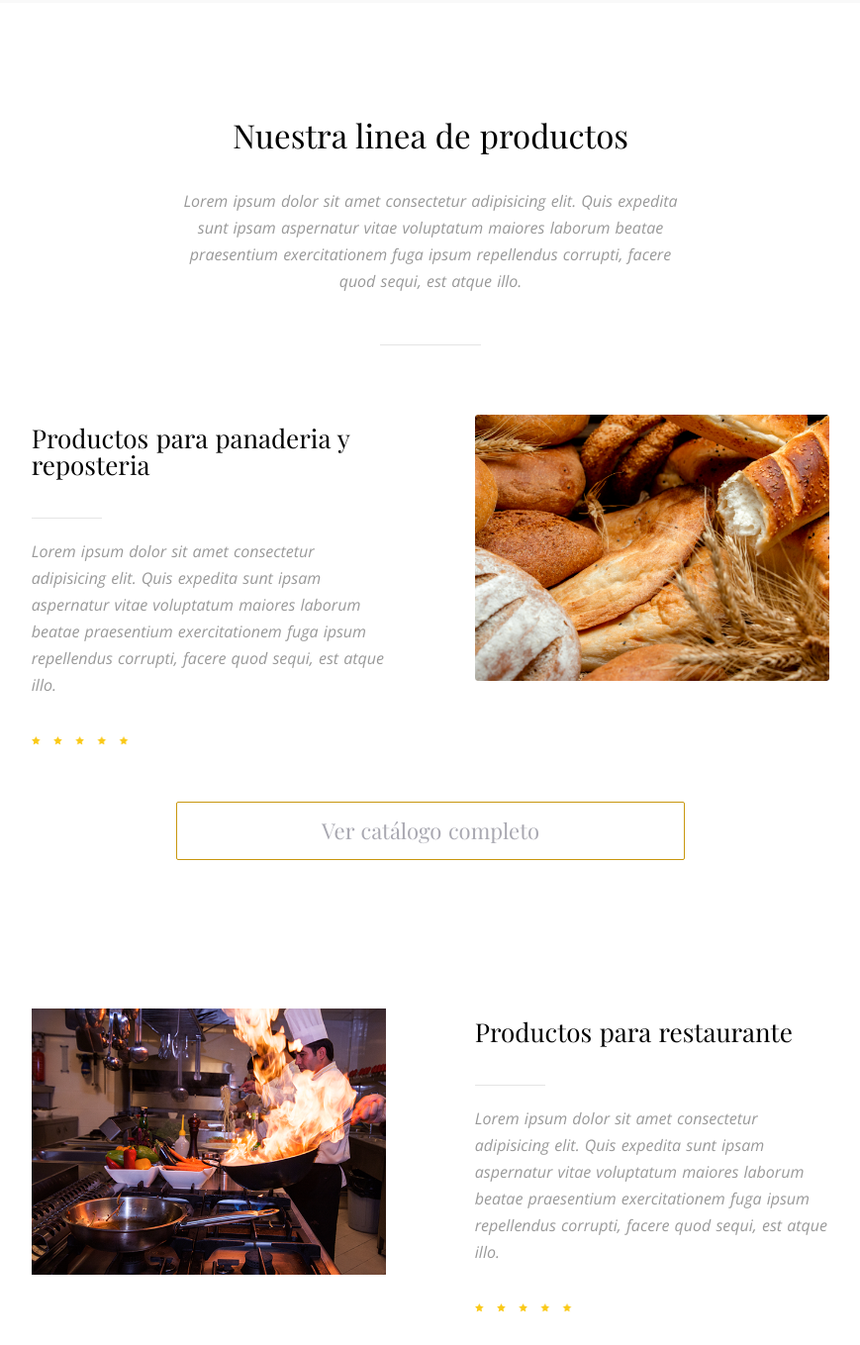
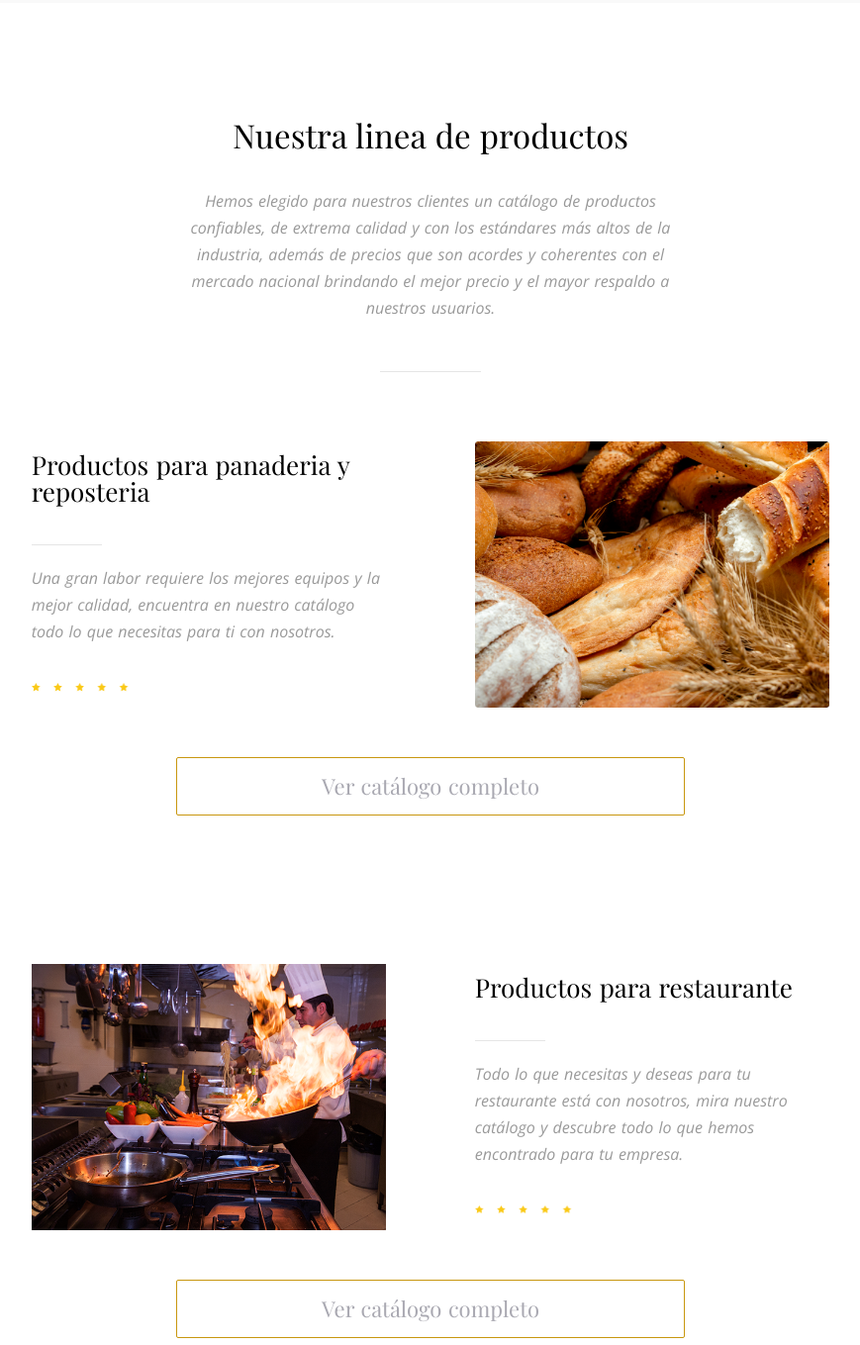
Before and after one commit to AdnCodeMasterDisk/dibac-test, a plain HTML site: page index.html in a window 1280 px wide. Shown: the part 1101-2460 px from the top of the page at 99% size, without its empty margins (205-1074 px from the left). Drawn offline with nearby package versions, Linux system fonts and the light colour scheme; a web font is replaced by a local one.

Commit message:
Add files via upload

```diff
--- a/index.html
+++ b/index.html
@@ -130,9 +130,7 @@
 
 
                 <p class="textcatalogo body1 tac i">
-                    Lorem ipsum dolor sit amet consectetur adipisicing elit. Quis expedita sunt ipsam aspernatur vitae
-                    voluptatum maiores laborum beatae praesentium exercitationem fuga ipsum repellendus corrupti, facere
-                    quod sequi, est atque illo.
+                    Hemos elegido para nuestros clientes un catálogo de productos confiables, de extrema calidad y con los estándares más altos de la industria, además de precios que son acordes y coherentes con el mercado nacional brindando el mejor precio y el mayor respaldo a nuestros usuarios.
                 </p>
 
                 <div class="wx30 wl20 wm30 wx40 o1 separador1 ma" style="margin-top: 50px;">
@@ -158,11 +156,7 @@
                     </div>
 
                     <p class="textcatalogo body1 tal i">
-                        Lorem ipsum dolor sit amet consectetur adipisicing elit. Quis expedita sunt ipsam aspernatur
-                        vitae
-                        voluptatum maiores laborum beatae praesentium exercitationem fuga ipsum repellendus corrupti,
-                        facere
-                        quod sequi, est atque illo.
+                        Una gran labor requiere los mejores equipos y la mejor calidad, encuentra en nuestro catálogo todo lo que necesitas para ti con nosotros.
                     </p>
 
                     <div class="startscatalogo">
@@ -208,11 +202,7 @@
                     </div>
 
                     <p class="textcatalogo body1 tal i">
-                        Lorem ipsum dolor sit amet consectetur adipisicing elit. Quis expedita sunt ipsam aspernatur
-                        vitae
-                        voluptatum maiores laborum beatae praesentium exercitationem fuga ipsum repellendus corrupti,
-                        facere
-                        quod sequi, est atque illo.
+                        Todo lo que necesitas y deseas para tu restaurante está con nosotros, mira nuestro catálogo y descubre todo lo que hemos encontrado para tu empresa.
                     </p>
 
                     <div class="startscatalogo">
```
